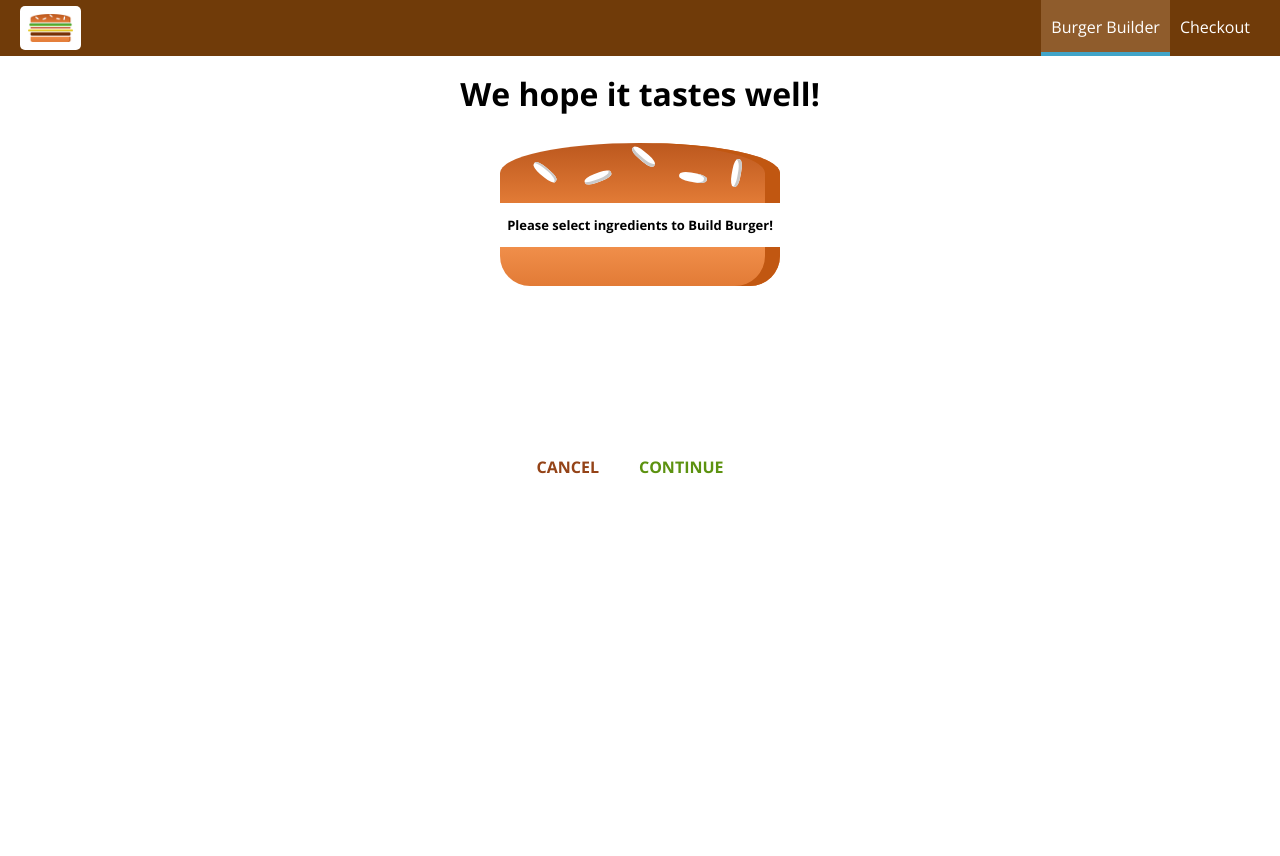
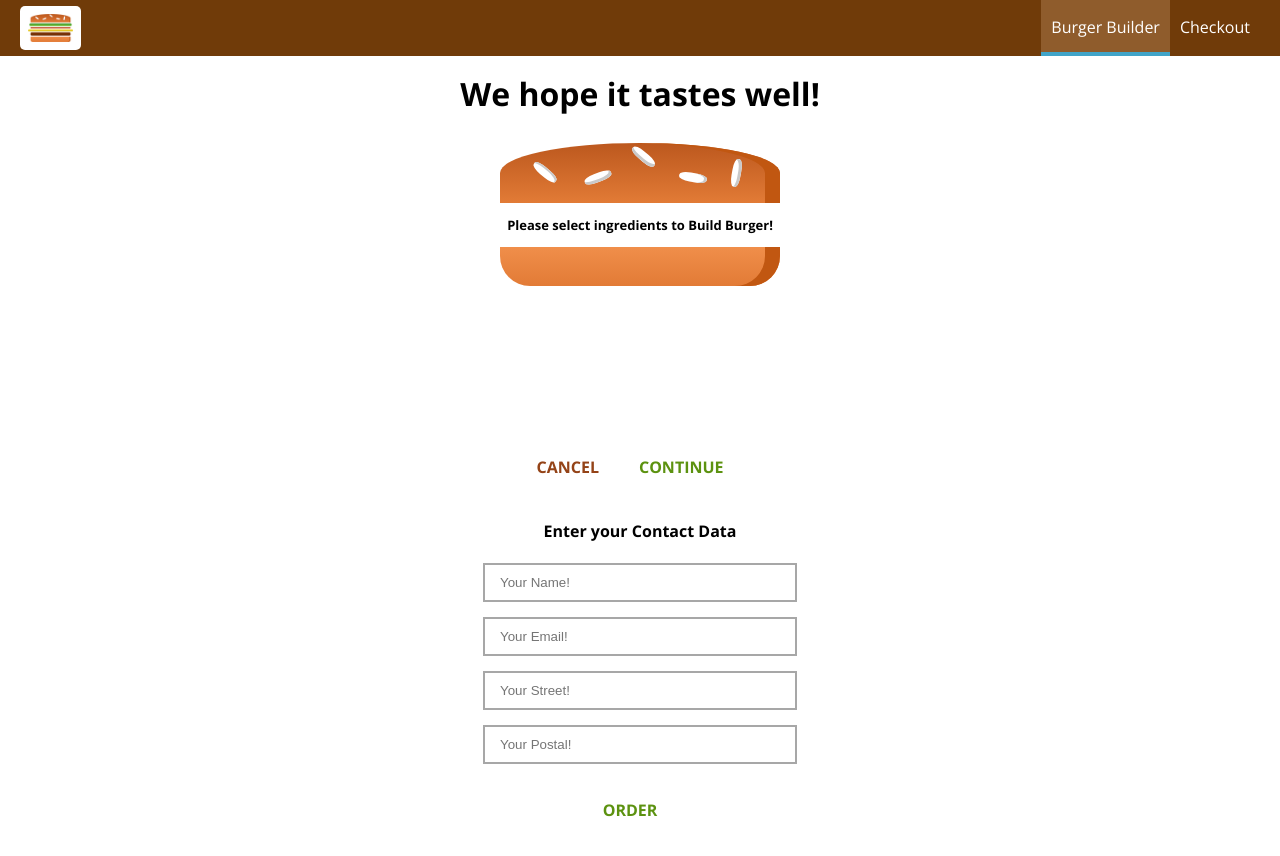
Before and after one commit to ibrahimkholil6210/burger-builder-react, a React (Create React App) app: page /checkout in a window 1280 px wide. Both pictures are taken after a click on the button "CONTINUE". Shown: the top 856 px of the page. Before the commit the page ends 800 px from the top, so only its background shows below. Built offline with nearby package versions, Linux system fonts and the light colour scheme.

Commit message:
Added contact form with styling

```diff
--- a/src/container/Checkout/Checkout.js
+++ b/src/container/Checkout/Checkout.js
@@ -1,5 +1,7 @@
 import React, { Component } from 'react';
 import CheckoutSummary from '../../components/Order/CheckoutSummary/CheckoutSummary';
+import ContactData from './ContactData/ContactData';
+import { Route } from 'react-router-dom';
 
 export default class Checkout extends Component {
     state = {
@@ -32,6 +34,7 @@
         return (
             <div>
                 <CheckoutSummary ingredients={this.state.ingredients} checkConfirm={this.checkConfirm} checkoutCancel={this.checkoutCancel} />
+                <Route path={this.props.match.path + '/contact-data'} component={ContactData} />
             </div>
         )
     }
--- /dev/null
+++ b/src/container/Checkout/ContactData/ContactData.js
@@ -0,0 +1,39 @@
+import React, { Component } from 'react';
+import Button from '../../../components/UI/Button/Button';
+import classes from './ContactData.module.css';
+
+export default class ContactData extends Component {
+    state = {
+        name: '',
+        email: '',
+        address: {
+            street: '',
+            postalCode: ''
+        }
+    }
+
+    render() {
+        return (
+            <div className={classes.ContactData}>
+                <h4>Enter your Contact Data</h4>
+                <form>
+                    <div>
+                        <input type="text" name="name" placeholder="Your Name!" className={classes.Form} />
+                    </div>
+                    <div>
+                        <input type="text" name="email" placeholder="Your Email!" className={classes.Form} />
+                    </div>
+                    <div>
+                        <input type="text" name="street" placeholder="Your Street!" className={classes.Form} />
+                    </div>
+                    <div>
+                        <input type="text" name="postal" placeholder="Your Postal!" className={classes.Form} />
+                    </div>
+                    <div>
+                        <Button btnType="Success">ORDER</Button>
+                    </div>
+                </form>
+            </div>
+        )
+    }
+}
--- /dev/null
+++ b/src/container/Checkout/ContactData/ContactData.module.css
@@ -0,0 +1,19 @@
+.ContactData{
+    margin: 20px auto;
+    width: 80%;
+    text-align: center;
+}
+
+@media (min-width: 600px) {
+    .ContactData{
+        width: 500px;
+    }
+}
+
+.ContactData .Form{
+    border: 2px solid #a7a7a7;
+    width: 280px;
+    height: 35px;
+    margin-bottom: 15px;
+    padding: 0 15px;
+}
```
